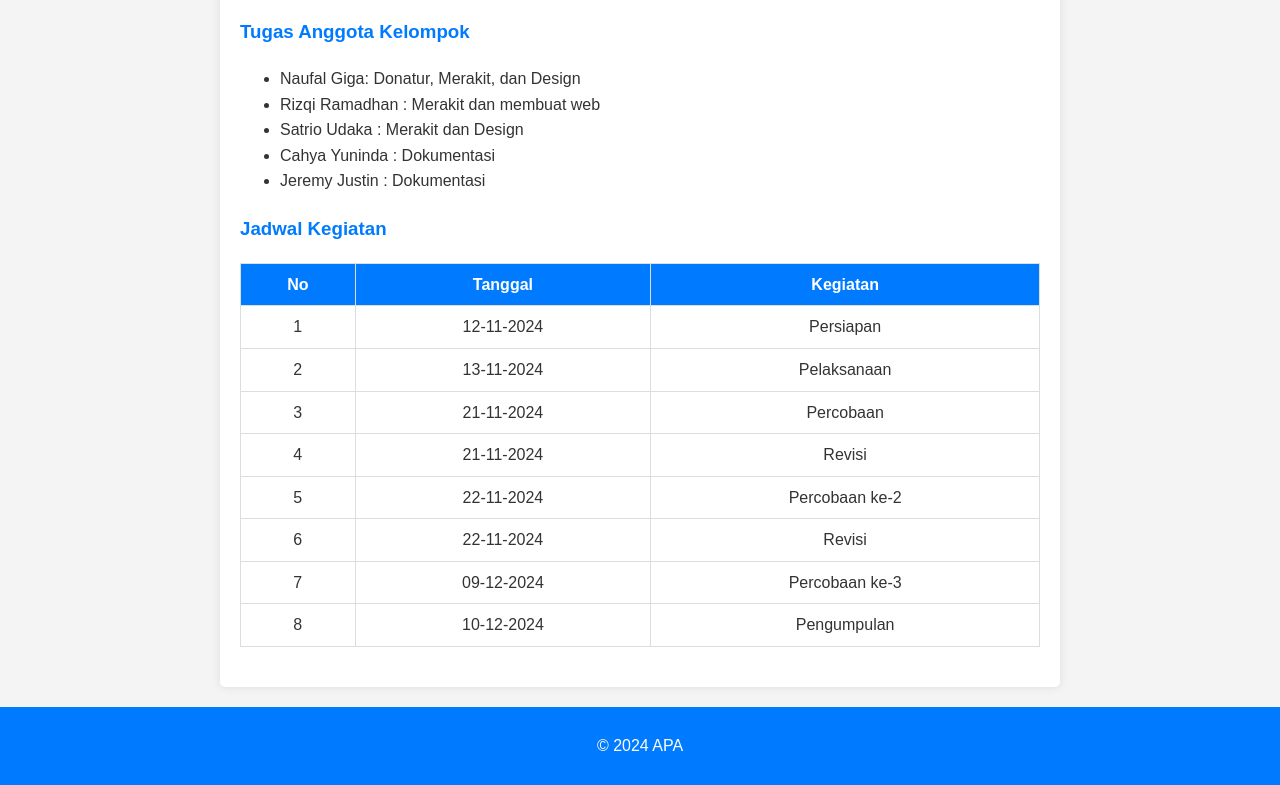
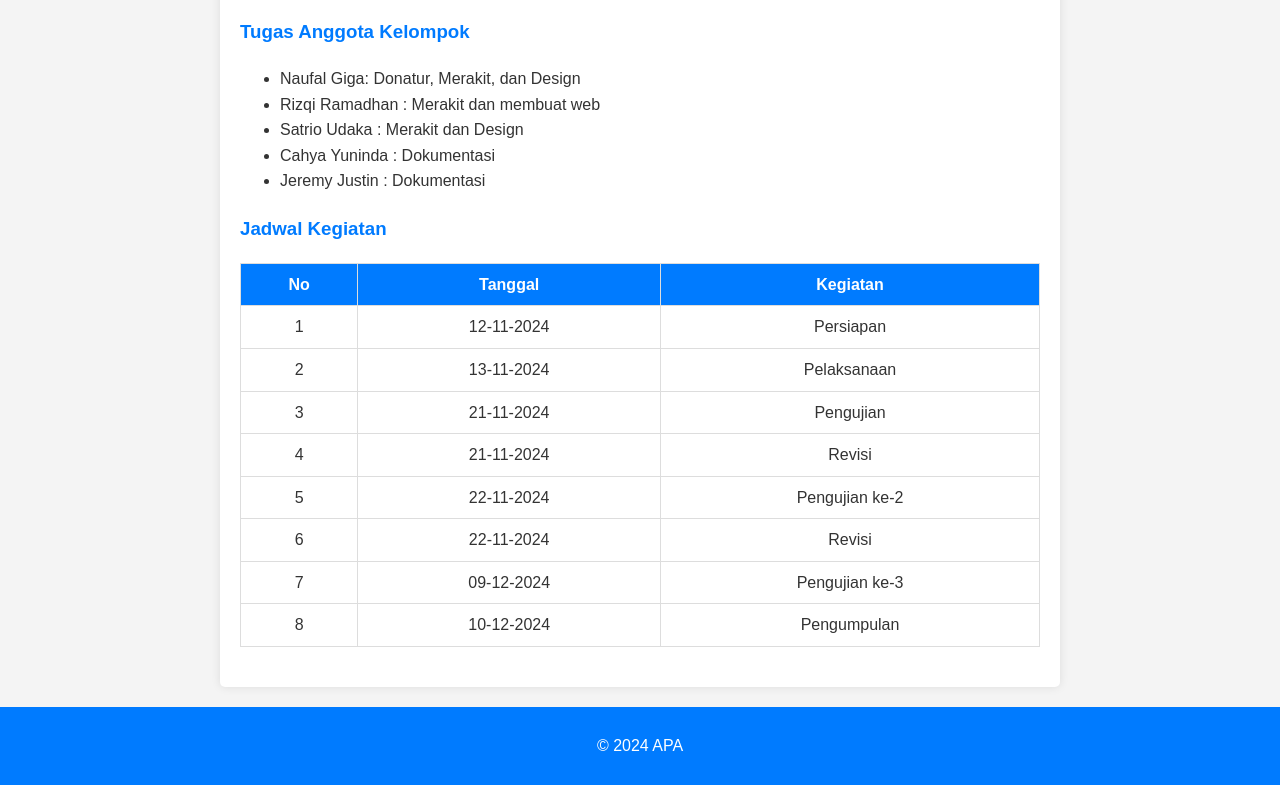
Before and after one commit to Ewrzqi/Web-IPAS, a plain HTML site: page index.html in a window 1280 px wide. Shown: the part 2446-3231 px from the top of the page. Drawn offline with Linux system fonts and the light colour scheme.

Commit message:
Update index.html

```diff
--- a/index.html
+++ b/index.html
@@ -106,7 +106,7 @@
                     <tr>
                         <td>3</td>
                         <td>21-11-2024</td>
-                        <td>Percobaan</td>
+                        <td>Pengujian</td>
                     </tr>
                     <tr>
                         <td>4</td>
@@ -116,7 +116,7 @@
                     <tr>
                         <td>5</td>
                         <td>22-11-2024</td>
-                        <td>Percobaan ke-2</td>
+                        <td>Pengujian ke-2</td>
                     </tr>
                     <tr>
                         <td>6</td>
@@ -126,7 +126,7 @@
                     <tr>
                         <td>7</td>
                         <td>09-12-2024</td>
-                        <td>Percobaan ke-3</td>
+                        <td>Pengujian ke-3</td>
                     </tr>
                     <tr>
                         <td>8</td>
```
